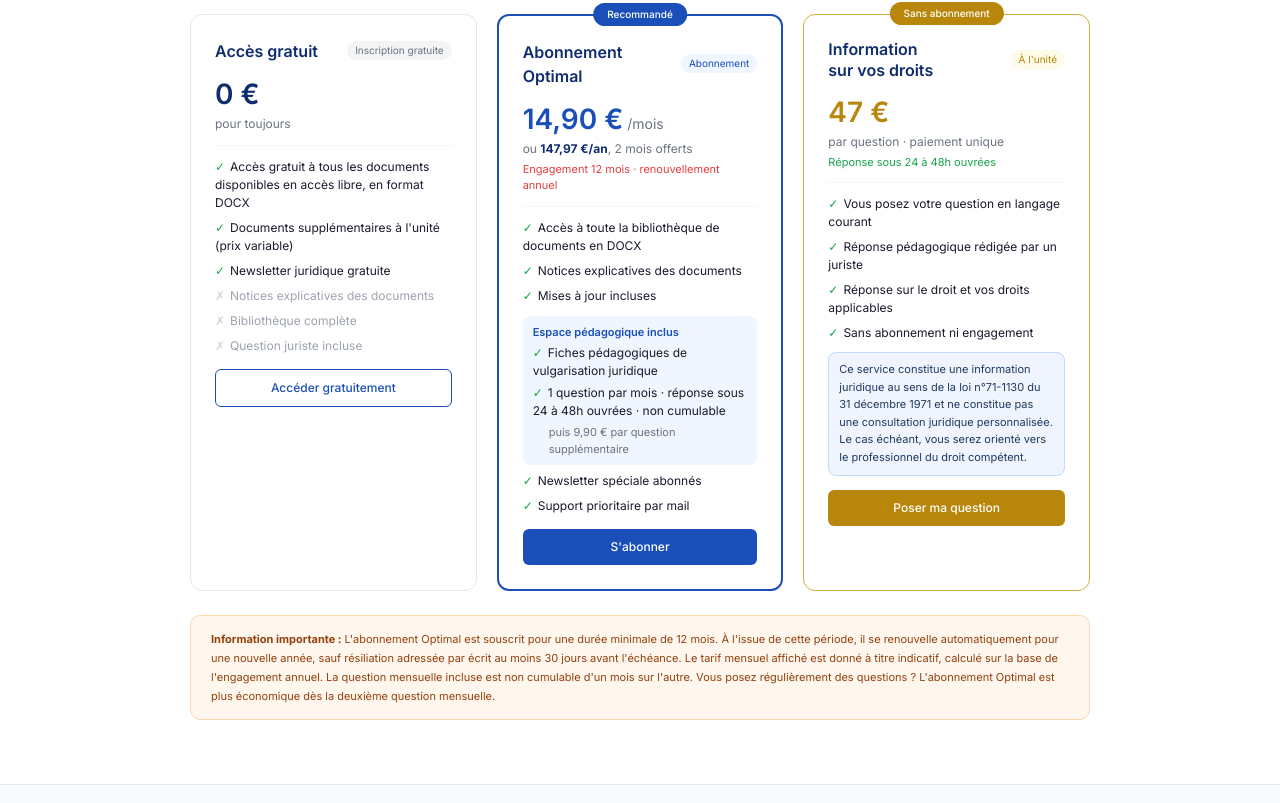
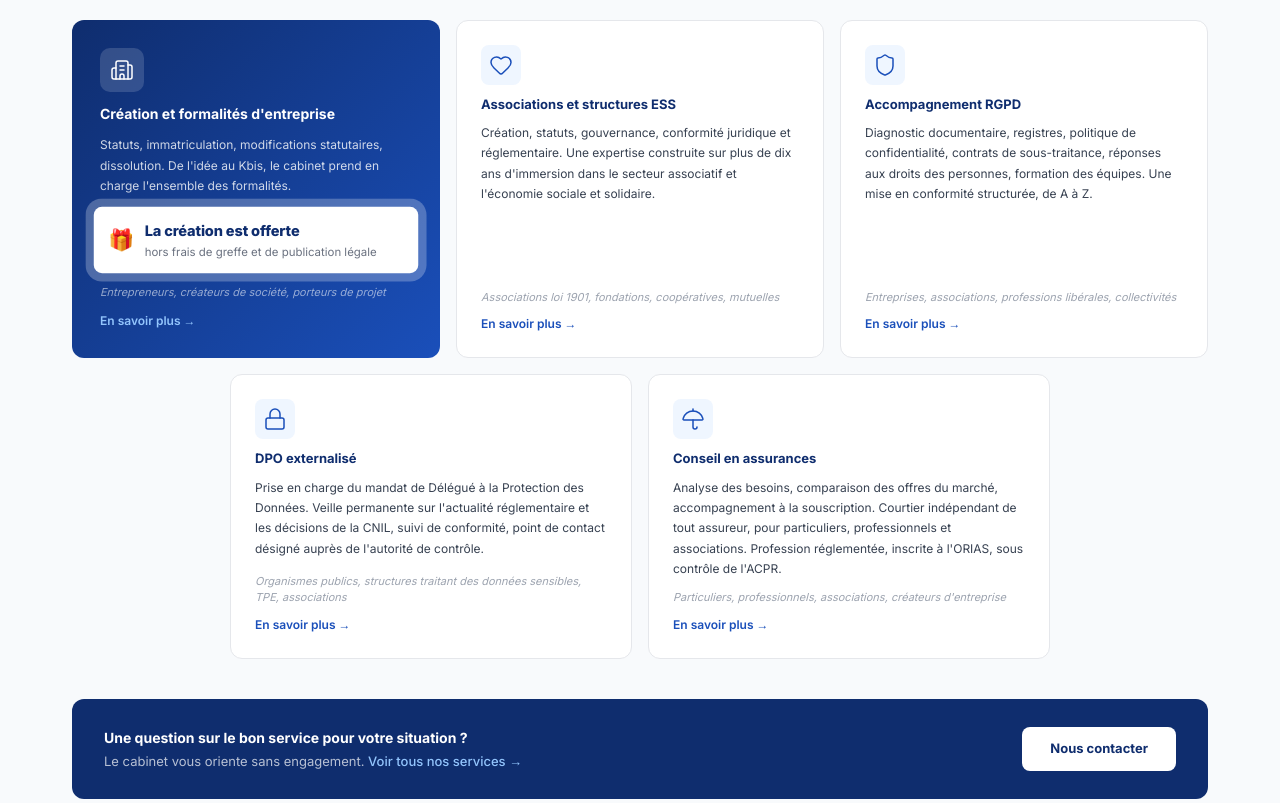
Before and after one commit to SYPA-ASSO/docutheque-next, a Next.js app: page / in a window 1280 px wide. Shown: the part 4017-4820 px from the top of the page. Built offline with nearby package versions, Linux system fonts and the light colour scheme.

Commit message:
Homepage : section OtherServices entre HowItWorks et Tarifs

```diff
--- a/app/page.tsx
+++ b/app/page.tsx
@@ -3,6 +3,7 @@ import Hero from '@/components/Hero'
 import Categories from '@/components/Categories'
 import About from '@/components/About'
 import HowItWorks from '@/components/HowItWorks'
+import OtherServices from '@/components/OtherServices'
 import Tarifs from '@/components/Tarifs'
 import FAQ from '@/components/FAQ'
 import Footer from '@/components/Footer'
@@ -17,6 +18,7 @@ export default function Home() {
       <Categories />
       <About />
       <HowItWorks />
+      <OtherServices />
       <Tarifs />
       <FAQ />
       <Footer />
--- /dev/null
+++ b/components/OtherServices.tsx
@@ -0,0 +1,147 @@
+import { Building2, Heart, Shield, Lock, Umbrella } from 'lucide-react'
+
+const services = [
+  {
+    icon: <Building2 size={24} color="white" strokeWidth={1.5} />,
+    titre: "Création et formalités d'entreprise",
+    desc: "Statuts, immatriculation, modifications statutaires, dissolution. De l'idée au Kbis, le cabinet prend en charge l'ensemble des formalités.",
+    highlight: "La création est offerte, hors frais de greffe et de publication légale.",
+    cible: "Entrepreneurs, créateurs de société, porteurs de projet",
+    lien: "/accompagnement-professionnels",
+    featured: true,
+  },
+  {
+    icon: <Heart size={24} color="#1a4fba" strokeWidth={1.5} />,
+    titre: "Associations et structures ESS",
+    desc: "Création, statuts, gouvernance, conformité juridique et réglementaire. Une expertise construite sur plus de dix ans d'immersion dans le secteur associatif et l'économie sociale et solidaire.",
+    cible: "Associations loi 1901, fondations, coopératives, mutuelles",
+    lien: "/accompagnement-associations",
+    featured: false,
+  },
+  {
+    icon: <Shield size={24} color="#1a4fba" strokeWidth={1.5} />,
+    titre: "Accompagnement RGPD",
+    desc: "Diagnostic documentaire, registres, politique de confidentialité, contrats de sous-traitance, réponses aux droits des personnes, formation des équipes. Une mise en conformité structurée, de A à Z.",
+    cible: "Entreprises, associations, professions libérales, collectivités",
+    lien: "/services#rgpd",
+    featured: false,
+  },
+  {
+    icon: <Lock size={24} color="#1a4fba" strokeWidth={1.5} />,
+    titre: "DPO externalisé",
+    desc: "Prise en charge du mandat de Délégué à la Protection des Données. Veille permanente sur l'actualité réglementaire et les décisions de la CNIL, suivi de conformité, point de contact désigné auprès de l'autorité de contrôle.",
+    cible: "Organismes publics, structures traitant des données sensibles, TPE, associations",
+    lien: "/services#dpo",
+    featured: false,
+  },
+  {
+    icon: <Umbrella size={24} color="#1a4fba" strokeWidth={1.5} />,
+    titre: "Conseil en assurances",
+    desc: "Analyse des besoins, comparaison des offres du marché, accompagnement à la souscription. Courtier indépendant de tout assureur, pour particuliers, professionnels et associations. Profession réglementée, inscrite à l'ORIAS, sous contrôle de l'ACPR.",
+    cible: "Particuliers, professionnels, associations, créateurs d'entreprise",
+    lien: "/services#assurances",
+    featured: false,
+  },
+]
+
+export default function OtherServices() {
+  return (
+    <>
+    <style>{`
+      @keyframes offrePulse {
+        0%, 60%, 100% {
+          transform: scale(1);
+          box-shadow: 0 0 0 0 rgba(255, 255, 255, 0);
+        }
+        30% {
+          transform: scale(1.04);
+          box-shadow: 0 0 0 8px rgba(255, 255, 255, 0.25);
+        }
+      }
+      .offre-animee {
+        animation: offrePulse 3s ease-in-out infinite;
+        transform-origin: center;
+      }
+    `}</style>
+    <section style={{background: '#f8fafc', padding: '4rem 0', borderTop: '1px solid #e5e7eb', borderBottom: '1px solid #e5e7eb'}}>
+      <div style={{maxWidth: '1200px', margin: '0 auto', padding: '0 2rem'}}>
+
+        {/* EN-TETE */}
+        <div style={{textAlign: 'center', marginBottom: '2.5rem'}}>
+          <span style={{display: 'inline-block', background: '#eff6ff', color: '#1a4fba', fontSize: '11px', fontWeight: '600', padding: '3px 12px', borderRadius: '20px', letterSpacing: '0.05em', marginBottom: '12px'}}>
+            UN INTERLOCUTEUR UNIQUE
+          </span>
+          <h2 style={{fontSize: '1.5rem', fontWeight: '700', color: '#0f2d6e', margin: '0 0 8px'}}>
+            Le cabinet vous accompagne aussi dans vos démarches, projets et décisions
+          </h2>
+          <p style={{color: '#6b7280', fontSize: '0.875rem', margin: '0 auto', maxWidth: '560px', lineHeight: '1.7'}}>
+            Au-delà des documents et de l'information sur vos droits, le Cabinet Cholez-Pagotto propose des services spécialisés pour sécuriser chaque étape de votre projet.
+          </p>
+        </div>
+
+        {/* LIGNE 1 : carte bleue creation + 2 cartes blanches */}
+        <div style={{display: 'grid', gridTemplateColumns: '1fr 1fr 1fr', gap: '16px', marginBottom: '16px'}}>
+
+          {/* CARTE CREATION - FEATURED */}
+          <a href="/accompagnement-professionnels" style={{background: 'linear-gradient(135deg, #0f2d6e 0%, #1a4fba 100%)', borderRadius: '12px', padding: '1.75rem', textDecoration: 'none', display: 'flex', flexDirection: 'column', gap: '12px', gridColumn: '1'}}>
+            <div style={{width: '44px', height: '44px', background: 'rgba(255,255,255,0.15)', borderRadius: '10px', display: 'flex', alignItems: 'center', justifyContent: 'center', flexShrink: 0}}>
+              <Building2 size={24} color="white" strokeWidth={1.5} />
+            </div>
+            <p style={{color: 'white', fontSize: '14px', fontWeight: '700', margin: 0, lineHeight: '1.4'}}>Création et formalités d'entreprise</p>
+            <p style={{color: 'rgba(255,255,255,0.8)', fontSize: '12px', lineHeight: '1.7', margin: 0}}>Statuts, immatriculation, modifications statutaires, dissolution. De l'idée au Kbis, le cabinet prend en charge l'ensemble des formalités.</p>
+            <div className="offre-animee" style={{background: 'white', borderRadius: '8px', padding: '12px 14px', display: 'flex', alignItems: 'center', gap: '10px'}}>
+              <span style={{fontSize: '20px', flexShrink: 0}}>🎁</span>
+              <div>
+                <p style={{color: '#0f2d6e', fontSize: '14px', fontWeight: '800', margin: '0 0 2px', letterSpacing: '-0.01em'}}>La création est offerte</p>
+                <p style={{color: '#6b7280', fontSize: '11px', margin: 0}}>hors frais de greffe et de publication légale</p>
+              </div>
+            </div>
+            <p style={{color: 'rgba(255,255,255,0.55)', fontSize: '11px', margin: 0, fontStyle: 'italic'}}>Entrepreneurs, créateurs de société, porteurs de projet</p>
+            <span style={{color: '#93c5fd', fontSize: '12px', fontWeight: '600'}}>En savoir plus →</span>
+          </a>
+
+          {/* CARTES 2 et 3 */}
+          {services.slice(1, 3).map((s, i) => (
+            <a key={i} href={s.lien} style={{background: 'white', border: '1px solid #e5e7eb', borderRadius: '12px', padding: '1.5rem', textDecoration: 'none', display: 'flex', flexDirection: 'column', gap: '10px'}}>
+              <div style={{width: '40px', height: '40px', background: '#eff6ff', borderRadius: '8px', display: 'flex', alignItems: 'center', justifyContent: 'center', flexShrink: 0}}>
+                {s.icon}
+              </div>
+              <p style={{color: '#0f2d6e', fontSize: '13px', fontWeight: '700', margin: 0, lineHeight: '1.4'}}>{s.titre}</p>
+              <p style={{color: '#374151', fontSize: '12px', lineHeight: '1.7', margin: 0, flex: 1}}>{s.desc}</p>
+              <p style={{color: '#9ca3af', fontSize: '11px', margin: 0, fontStyle: 'italic'}}>{s.cible}</p>
+              <span style={{color: '#1a4fba', fontSize: '12px', fontWeight: '600'}}>En savoir plus →</span>
+            </a>
+          ))}
+        </div>
+
+        {/* LIGNE 2 : 2 cartes centrées */}
+        <div style={{display: 'grid', gridTemplateColumns: 'repeat(2, 1fr)', gap: '16px', maxWidth: '820px', margin: '0 auto 2.5rem'}}>
+          {services.slice(3).map((s, i) => (
+            <a key={i} href={s.lien} style={{background: 'white', border: '1px solid #e5e7eb', borderRadius: '12px', padding: '1.5rem', textDecoration: 'none', display: 'flex', flexDirection: 'column', gap: '10px'}}>
+              <div style={{width: '40px', height: '40px', background: '#eff6ff', borderRadius: '8px', display: 'flex', alignItems: 'center', justifyContent: 'center', flexShrink: 0}}>
+                {s.icon}
+              </div>
+              <p style={{color: '#0f2d6e', fontSize: '13px', fontWeight: '700', margin: 0, lineHeight: '1.4'}}>{s.titre}</p>
+              <p style={{color: '#374151', fontSize: '12px', lineHeight: '1.7', margin: 0, flex: 1}}>{s.desc}</p>
+              <p style={{color: '#9ca3af', fontSize: '11px', margin: 0, fontStyle: 'italic'}}>{s.cible}</p>
+              <span style={{color: '#1a4fba', fontSize: '12px', fontWeight: '600'}}>En savoir plus →</span>
+            </a>
+          ))}
+        </div>
+
+        {/* CTA CONTACT */}
+        <div style={{background: '#0f2d6e', borderRadius: '12px', padding: '1.75rem 2rem', display: 'flex', alignItems: 'center', justifyContent: 'space-between', gap: '2rem', flexWrap: 'wrap'}}>
+          <div>
+            <p style={{color: 'white', fontSize: '14px', fontWeight: '700', margin: '0 0 4px'}}>Une question sur le bon service pour votre situation ?</p>
+            <p style={{color: 'rgba(255,255,255,0.7)', fontSize: '13px', margin: 0}}>Le cabinet vous oriente sans engagement. <a href="/services" style={{color: '#93c5fd', textDecoration: 'none', fontWeight: '500'}}>Voir tous nos services →</a></p>
+          </div>
+          <a href="/contact" style={{display: 'inline-block', background: 'white', color: '#0f2d6e', padding: '12px 28px', borderRadius: '8px', fontSize: '13px', fontWeight: '700', textDecoration: 'none', flexShrink: 0}}>
+            Nous contacter
+          </a>
+        </div>
+
+      </div>
+    </section>
+    </>
+  )
+}
```
